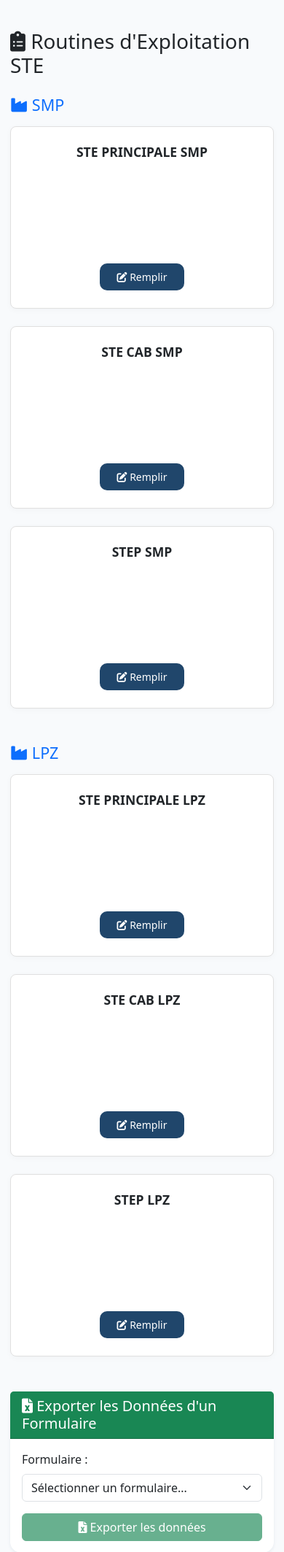
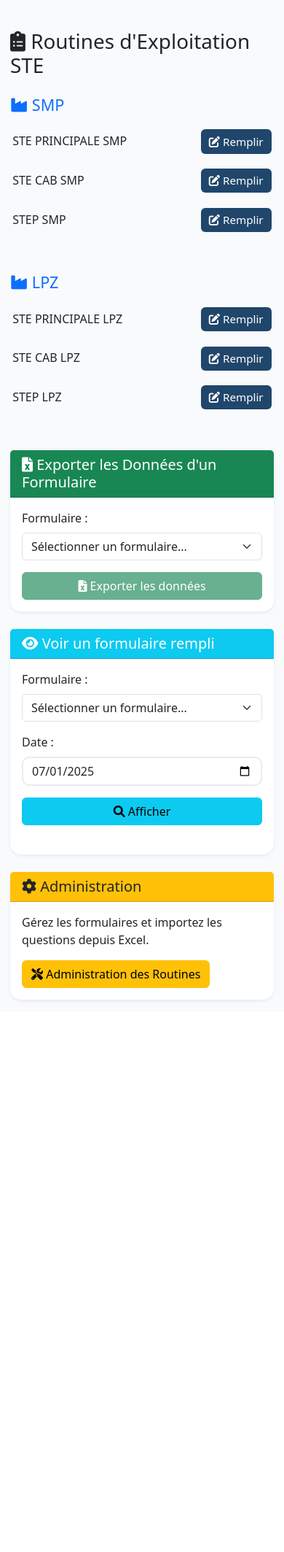
Before and after one commit to JBDLC/ste-app, a Flask app: page /routines in a window 390 px wide. Shown: the part 70-2197 px from the top of the page at 73% size. After the commit the page ends 1443 px from the top, so only its background shows below. Run offline with Flask 3, Linux system fonts and the light colour scheme; a user stored in the database is signed in; data comes from the database, SQL or seed files in the repository; some libraries are stand-ins or nearby versions.

Commit message:
Add files via upload

```diff
--- a/templates/routines.html
+++ b/templates/routines.html
@@ -123,6 +123,44 @@
     .routines-row { flex-direction: column; }
     .routine-card { max-width: 100%; }
 }
+@media (max-width: 600px) {
+  .routines-row {
+    gap: 0.5rem;
+    margin-bottom: 0.5rem;
+  }
+  .routine-card {
+    display: none !important;
+  }
+  .routine-line {
+    display: flex !important;
+    align-items: center;
+    justify-content: space-between;
+    background: none;
+    border: none;
+    box-shadow: none;
+    padding: 0.3rem 0.2rem;
+    margin-bottom: 0.2rem;
+    min-width: 0;
+    width: 100%;
+  }
+  .routine-line h6 {
+    font-size: 1rem;
+    font-weight: 500;
+    margin: 0;
+    text-align: left;
+    flex: 1;
+    white-space: nowrap;
+    overflow: hidden;
+    text-overflow: ellipsis;
+  }
+  .routine-line .btn {
+    font-size: 0.95rem;
+    padding: 0.32rem 0.7rem;
+    border-radius: 6px;
+    margin-left: 10px;
+    flex-shrink: 0;
+  }
+}
 </style>
 
 <script>
@@ -150,9 +188,21 @@ function chargerFormulaires() {
             blocSMP.innerHTML = '<h4 class="mb-3 text-primary"><i class="fas fa-industry"></i> SMP</h4>';
             const rowSMP = document.createElement('div');
             rowSMP.className = 'routines-row';
+            const isMobile = window.innerWidth <= 600;
             ['STE PRINCIPALE', 'STE CAB', 'STEP'].forEach(type => {
                 formulaires.filter(f => f.nom.includes('SMP') && f.nom.includes(type)).forEach(formulaire => {
-                    const card = document.createElement('div');
+                    let card;
+                    if (isMobile) {
+                        card = document.createElement('div');
+                        card.className = 'routine-line';
+                        card.innerHTML = `
+                            <h6>${formulaire.nom}</h6>
+                            <a href="/remplir_routine/${formulaire.id}" class="btn btn-primary btn-sm">
+                                <i class="fas fa-edit"></i> Remplir
+                            </a>
+                        `;
+                    } else {
+                        card = document.createElement('div');
                         card.className = 'routine-card';
                         card.innerHTML = `
                             <h6>${formulaire.nom}</h6>
@@ -160,6 +210,7 @@ function chargerFormulaires() {
                                 <i class="fas fa-edit"></i> Remplir
                             </a>
                         `;
+                    }
                     rowSMP.appendChild(card);
                 });
             });
@@ -171,7 +222,18 @@ function chargerFormulaires() {
             rowLPZ.className = 'routines-row';
             ['STE PRINCIPALE', 'STE CAB', 'STEP'].forEach(type => {
                 formulaires.filter(f => f.nom.includes('LPZ') && f.nom.includes(type)).forEach(formulaire => {
-                    const card = document.createElement('div');
+                    let card;
+                    if (isMobile) {
+                        card = document.createElement('div');
+                        card.className = 'routine-line';
+                        card.innerHTML = `
+                            <h6>${formulaire.nom}</h6>
+                            <a href="/remplir_routine/${formulaire.id}" class="btn btn-primary btn-sm">
+                                <i class="fas fa-edit"></i> Remplir
+                            </a>
+                        `;
+                    } else {
+                        card = document.createElement('div');
                         card.className = 'routine-card';
                         card.innerHTML = `
                             <h6>${formulaire.nom}</h6>
@@ -179,6 +241,7 @@ function chargerFormulaires() {
                                 <i class="fas fa-edit"></i> Remplir
                             </a>
                         `;
+                    }
                     rowLPZ.appendChild(card);
                 });
             });
@@ -312,5 +375,11 @@ function exporterFormulaire() {
     }
     window.open(`/api/routines/export-excel/formulaire/${formulaireSelectionne}`, '_blank');
 }
+
+// Recharge dynamiquement les routines si la taille d'écran change (mobile <-> desktop)
+window.addEventListener('resize', function() {
+    // On recharge les routines si on change de mode mobile/desktop
+    if (formulaires.length > 0) chargerFormulaires();
+});
 </script>
 {% endblock %}
```
Lines whose indentation alone changed are shown as unchanged.
